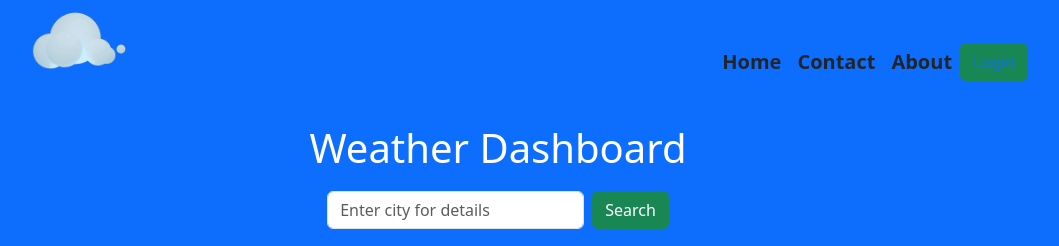
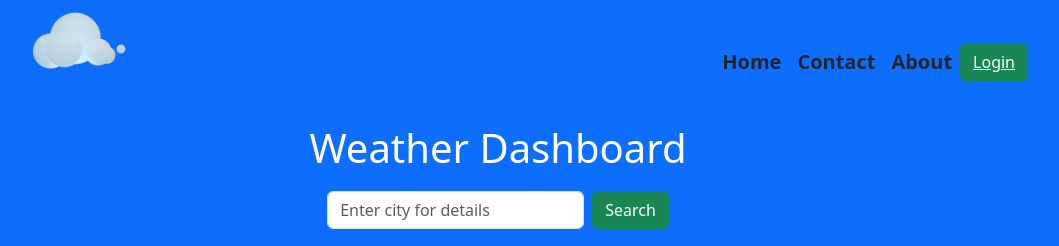
Before and after one commit to aarav-shukla07/Weather-Application, a Flask app: page /weather in a window 1280 px wide; the page is wider, and only the part inside the window is pictured. Shown: the top 246 px of that part, without its empty margins (142-1201 px from the left). Run offline with Flask 3, Linux system fonts and the light colour scheme; grey boxes are pictures that could not be loaded.

Commit message:
Added final things

```diff
--- a/templates/navbar.html
+++ b/templates/navbar.html
@@ -34,7 +34,7 @@
                 </ul>
 
                 <button type="submit" class="btn btn-success" style="size: 30px;">
-                    <a href="/login" target="_blank">Login</a>
+                    <a href="/login" target="_blank" style="color:white">Login</a>
                   </button>
             </div>
             </span>
```
